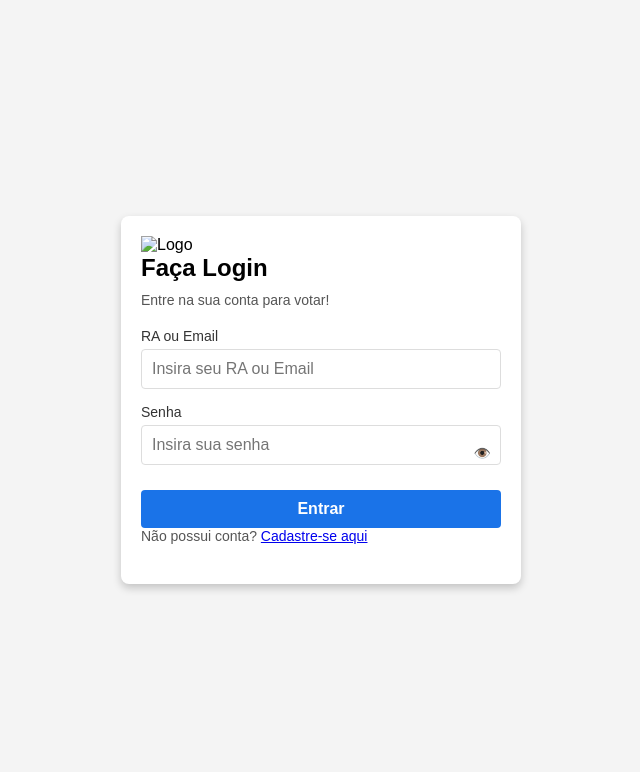
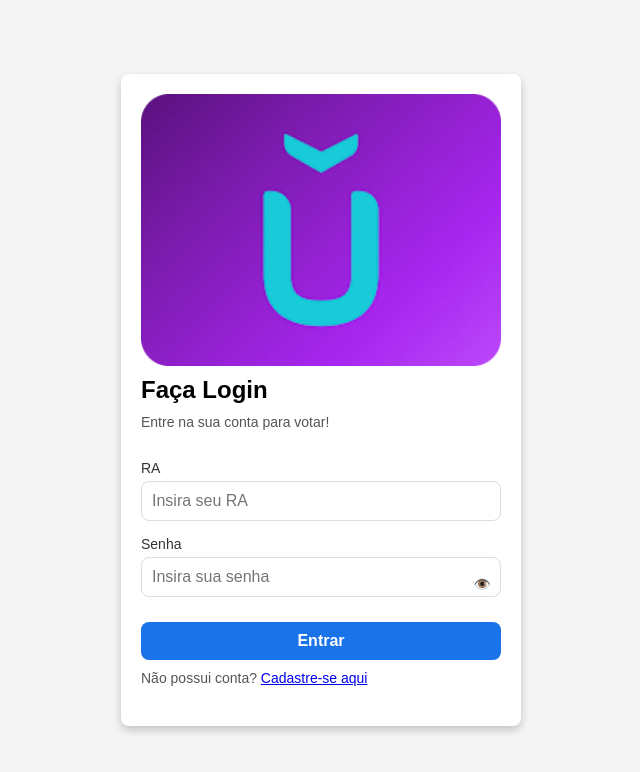
Before and after one commit to Bianca-hue/Eleicoes-Representantes, a plain HTML site: page Login.html in a window 1280 px wide. Shown: the whole page, without its empty margins (319-959 px from the left). Drawn offline with Linux system fonts and the light colour scheme.

Commit message:
Refactor: Login e Cadastro

```diff
--- a/Login.html
+++ b/Login.html
@@ -8,12 +8,15 @@
 </head>
 <body>
   <div class="container">
-    <img src="logo.png" alt="Logo" class="logo">
+    <img src="assets/img/logoUlife.png" alt="Logo" class="logo">
+    <section class="login-section">
       <h2>Faça Login</h2>
       <p>Entre na sua conta para votar!</p>
+    </section>
 
-    <label for="ra-email">RA ou Email</label>
-    <input type="text" id="ra-email" placeholder="Insira seu RA ou Email">
+    <section class="login-section">
+      <label for="ra">RA</label>
+      <input type="text" id="ra" placeholder="Insira seu RA">
 
       <label for="senha">Senha</label>
       <div class="password-input">
@@ -22,10 +25,13 @@
       </div>
 
       <button class="btn">Entrar</button>
+    </section>
 
+    <section>
       <div class="register-link">
-      <p>Não possui conta? <a href="#">Cadastre-se aqui</a></p>
+        <p>Não possui conta? <a href="cadastro.html">Cadastre-se aqui</a></p>
       </div>
+    </section>
   </div>
 
   <script>
--- a/assets/style.css
+++ b/assets/style.css
@@ -14,6 +14,9 @@ body {
 }
 
 .container {
+    display: flex;
+    flex-direction: column;
+    gap: 10px;
     width: 90%;
     max-width: 400px;
     padding: 20px;
@@ -48,7 +51,7 @@ input[type="password"] {
     padding: 10px;
     margin-bottom: 15px;
     border: 1px solid #ddd;
-    border-radius: 4px;
+    border-radius: 8px;
     font-size: 16px;
 }
 
@@ -80,7 +83,7 @@ input[type="password"] {
     font-size: 16px;
     font-weight: bold;
     border: none;
-    border-radius: 4px;
+    border-radius: 8px;
     cursor: pointer;
     margin-top: 10px;
 }
@@ -100,3 +103,7 @@ input[type="password"] {
 .login-link a:hover {
     text-decoration: underline;
 }
+
+.logo{
+    width: 100%;
+}
```
Also changed, not shown: Cadastro.html (+6 -4 lines), assets/img/logoUlife.png (added). Lines whose indentation alone changed are shown as unchanged.
